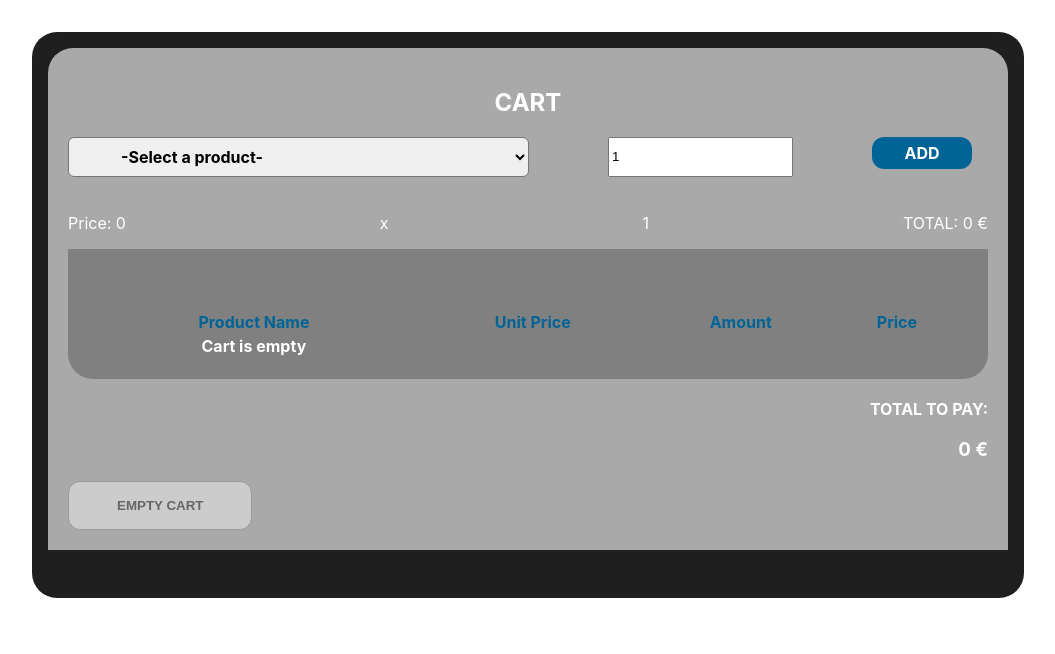
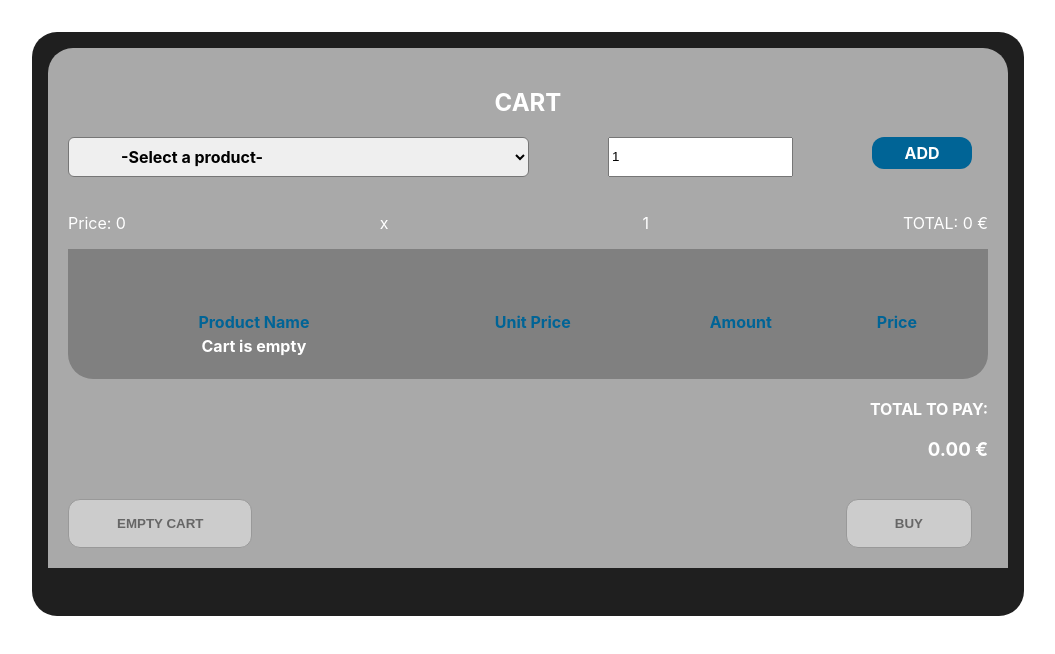
Before and after one commit to ivevil/cart-challenge, a React (Create React App) app: page / in a window 1280 px wide. Shown: the top 654 px of the page, without its empty margins (112-1167 px from the left). Built offline with nearby package versions, Linux system fonts and the light colour scheme.

Commit message:
Show total price, fix hover button styling

```diff
--- a/src/App.tsx
+++ b/src/App.tsx
@@ -53,9 +53,7 @@ const App: React.FC = () => {
   }
 
   const checkIfButtonIsDisabled = () => {
-
     const isItemInCart = state.shoppingCart.find(item => item.id === product.id);
-
     let newAmount = 0;
     state.shoppingCart.map(item => {
       return newAmount += item.amount
@@ -66,6 +64,17 @@ const App: React.FC = () => {
     } else {
       return state.totalAmount <= 10 && newAmount - isItemInCart.amount + amount <= 10 ? false : true
     }
+  }
+
+  const getTotal = () => {
+    let total = 0;
+    let itemPrice = 0;
+
+    state.shoppingCart.map(item => {
+      itemPrice = item.price * item.amount
+      total += itemPrice
+    })
+    return total.toFixed(2);
   }
 
 
@@ -155,10 +164,11 @@ const App: React.FC = () => {
             <h3 className="cart__final-total-message">{state.totalAmount >= 10 ? "You reached the limit of ten items." : ""}</h3>
           </div>
           <div className='cart__final-total'>
-            TOTAL TO PAY: <h3>0 €</h3>
+            TOTAL TO PAY: <h3>{getTotal()} €</h3>
           </div>
           <div className='cart__final-checkout'>
             <button disabled={state.totalAmount < 1 ? true : false} onClick={clearCart} className="cart__button-remove-products">EMPTY CART</button>
+            <button disabled={state.totalAmount < 1 ? true : false} onClick={clearCart} className="cart__button-buy-products">BUY</button>
           </div>
         </div>
       </Layout>
--- a/src/layout/layout.css
+++ b/src/layout/layout.css
@@ -32,9 +32,10 @@
 }
 
 .cart__button-add-product:hover,
-button:not(:disabled):hover {
+button:not(:disabled):hover,
+button:not([disabled]):hover {
   cursor: pointer;
-  background: darkblue;
+  background: black;
 }
 
 button:disabled,
@@ -56,7 +57,6 @@ button[disabled] {
   border-radius: 12px;
   margin-right: 1rem;
   font-weight: bold;
-  cursor: pointer;
 }
 
 .cart__button-remove-product svg {
@@ -76,7 +76,6 @@ button[disabled] {
   border-radius: 12px;
   margin-right: 1rem;
   font-weight: bold;
-  cursor: pointer;
 }
 
 .cart__final-total {
@@ -88,3 +87,24 @@ button[disabled] {
 .cart__final-total-message {
   color: rgb(127, 3, 3);
 }
+
+.cart__final-checkout {
+  display: flex;
+  flex-direction: row;
+  justify-content: space-between;
+}
+
+.cart__button-buy-products {
+  display: flex;
+  align-items: center;
+  width: auto;
+  margin-top: 20px;
+  justify-content: center;
+  padding: 1rem 3rem;
+  border: 1px solid #006496;
+  background-color: #006496;
+  color: white;
+  border-radius: 12px;
+  margin-right: 1rem;
+  font-weight: bold;
+}
```
